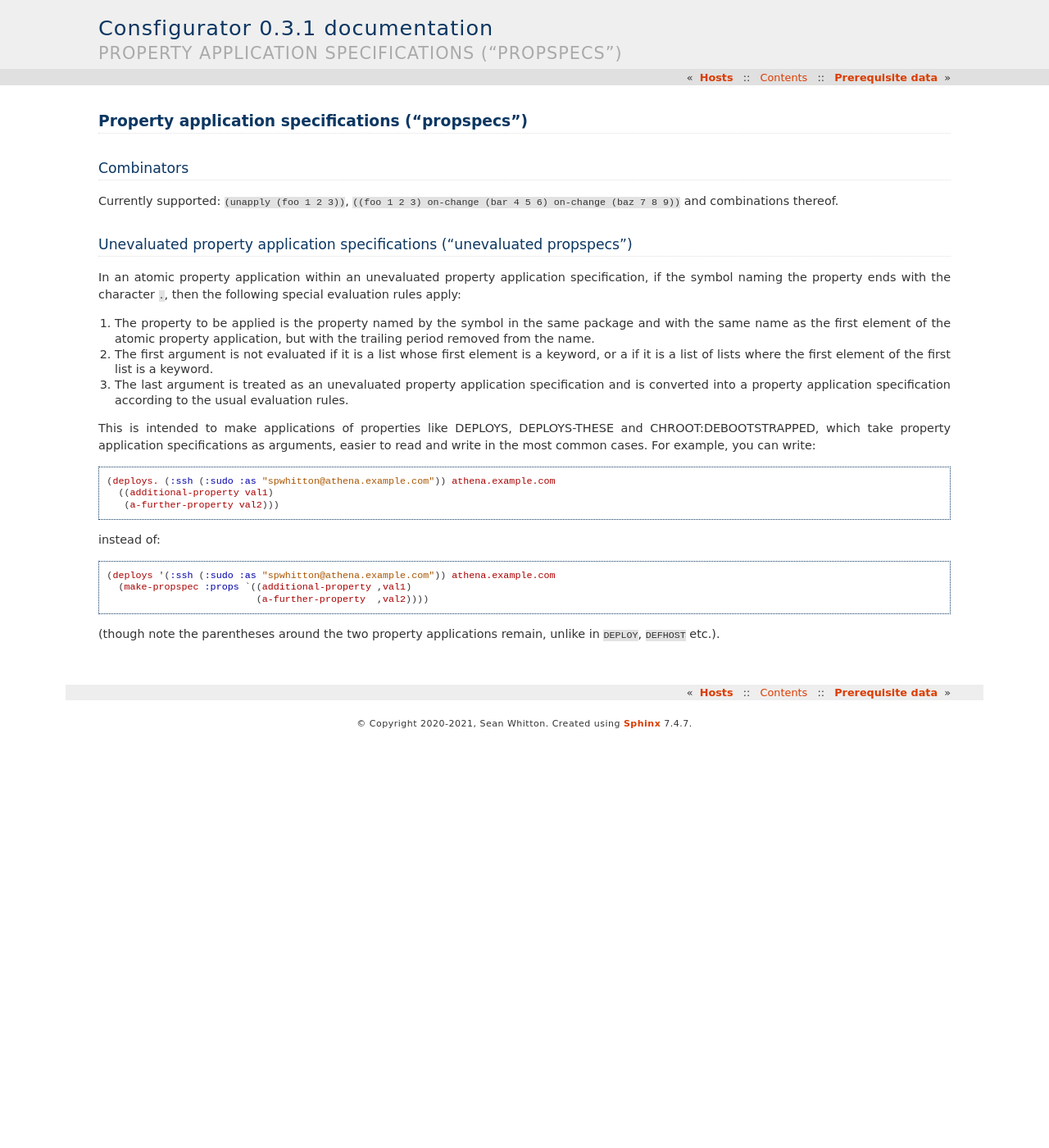
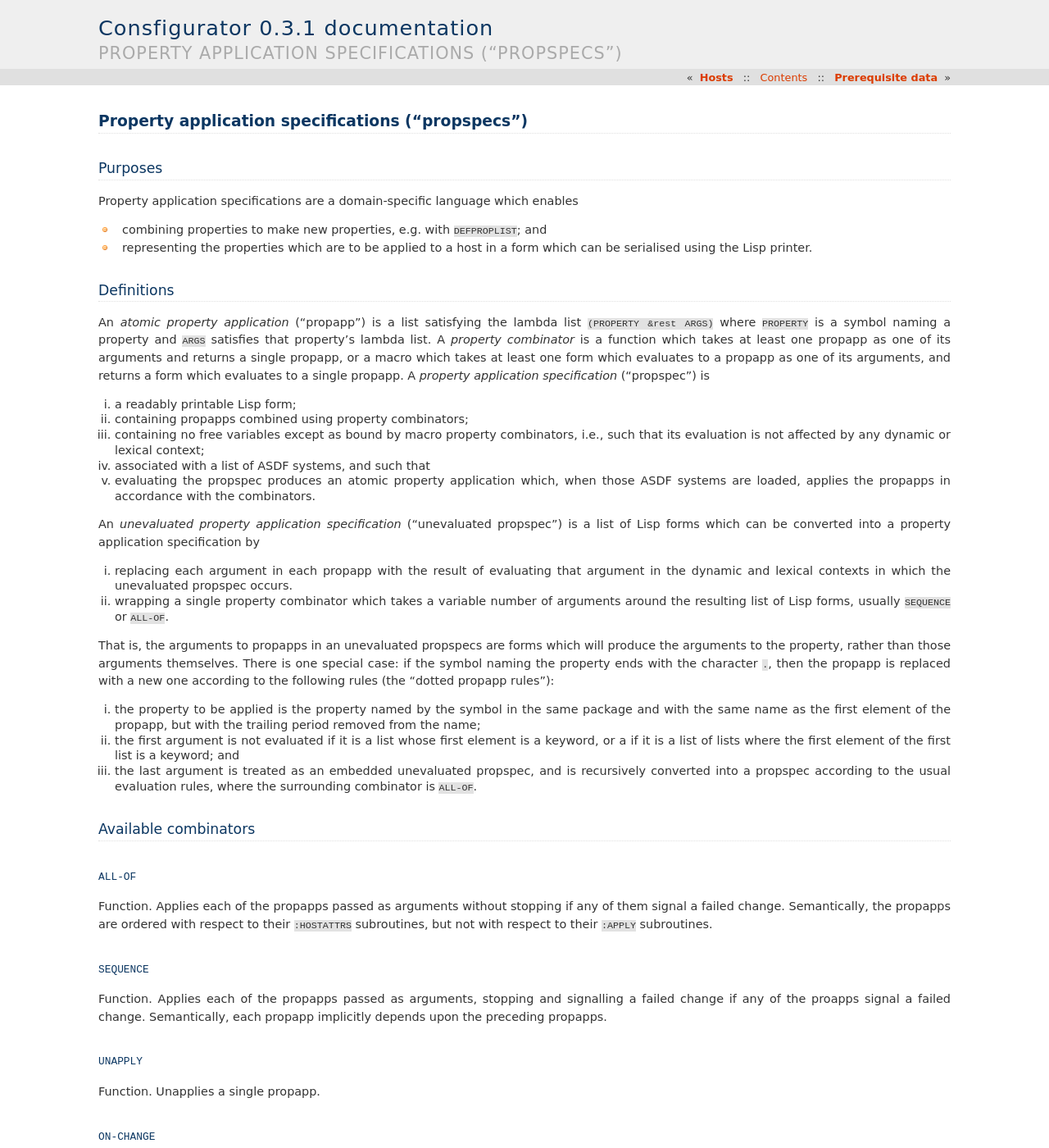
Before and after one commit to spwhitton/consfigurator, a Sphinx documentation site: the page built from doc/propspecs.rst, in a window 1280 px wide and 1400 px high. Shown: the whole window at 82% size. Built offline with Sphinx 7.4.7, drawn with Linux system fonts in a browser that asks for light colours; some of the changed text lies outside the part shown.

Commit message:
design for new propspec DSL
Signed-off-by: Sean Whitton <spwhitton@spwhitton.name>

```diff
--- a/doc/propspecs.rst
+++ b/doc/propspecs.rst
@@ -1,35 +1,117 @@
 Property application specifications ("propspecs")
 =================================================
 
-Combinators
+Purposes
+--------
+
+Property application specifications are a domain-specific language which
+enables
+
+- combining properties to make new properties, e.g. with ``DEFPROPLIST``; and
+
+- representing the properties which are to be applied to a host in a form
+  which can be serialised using the Lisp printer.
+
+Definitions
 -----------
 
-Currently supported: ``(unapply (foo 1 2 3))``, ``((foo 1 2 3) on-change (bar
-4 5 6) on-change (baz 7 8 9))`` and combinations thereof.
+An *atomic property application* ("propapp") is a list satisfying the lambda
+list ``(PROPERTY &rest ARGS)`` where ``PROPERTY`` is a symbol naming a
+property and ``ARGS`` satisfies that property's lambda list.  A *property
+combinator* is a function which takes at least one propapp as one of its
+arguments and returns a single propapp, or a macro which takes at least one
+form which evaluates to a propapp as one of its arguments, and returns a form
+which evaluates to a single propapp.  A *property application specification*
+("propspec") is
 
-Unevaluated property application specifications ("unevaluated propspecs")
--------------------------------------------------------------------------
+i. a readably printable Lisp form;
+ii. containing propapps combined using property combinators;
+iii. containing no free variables except as bound by macro property
+     combinators, i.e., such that its evaluation is not affected by any
+     dynamic or lexical context;
+iv. associated with a list of ASDF systems, and such that
+v. evaluating the propspec produces an atomic property application which, when
+   those ASDF systems are loaded, applies the propapps in accordance with the
+   combinators.
 
-In an atomic property application within an unevaluated property application
-specification, if the symbol naming the property ends with the character
-``.``, then the following special evaluation rules apply:
+An *unevaluated property application specification* ("unevaluated propspec")
+is a list of Lisp forms which can be converted into a property application
+specification by
 
-1. The property to be applied is the property named by the symbol in the same
-   package and with the same name as the first element of the atomic property
-   application, but with the trailing period removed from the name.
+i. replacing each argument in each propapp with the result of evaluating that
+   argument in the dynamic and lexical contexts in which the unevaluated
+   propspec occurs.
+ii. wrapping a single property combinator which takes a variable number of
+    arguments around the resulting list of Lisp forms, usually ``SEQUENCE`` or
+    ``ALL-OF``.
 
-2. The first argument is not evaluated if it is a list whose first element is
-   a keyword, or a if it is a list of lists where the first element of the
-   first list is a keyword.
+That is, the arguments to propapps in an unevaluated propspecs are forms which
+will produce the arguments to the property, rather than those arguments
+themselves.  There is one special case: if the symbol naming the property ends
+with the character ``.``, then the propapp is replaced with a new one
+according to the following rules (the "dotted propapp rules"):
 
-3. The last argument is treated as an unevaluated property application
-   specification and is converted into a property application specification
-   according to the usual evaluation rules.
+i. the property to be applied is the property named by the symbol in the same
+   package and with the same name as the first element of the propapp, but
+   with the trailing period removed from the name;
 
-This is intended to make applications of properties like DEPLOYS,
-DEPLOYS-THESE and CHROOT:DEBOOTSTRAPPED, which take property application
-specifications as arguments, easier to read and write in the most common
-cases.  For example, you can write::
+ii. the first argument is not evaluated if it is a list whose first element is
+    a keyword, or a if it is a list of lists where the first element of the
+    first list is a keyword; and
+
+iii. the last argument is treated as an embedded unevaluated propspec, and is
+     recursively converted into a propspec according to the usual evaluation
+     rules, where the surrounding combinator is ``ALL-OF``.
+
+Available combinators
+---------------------
+
+``ALL-OF``
+~~~~~~~~~~
+
+Function.  Applies each of the propapps passed as arguments without stopping
+if any of them signal a failed change.  Semantically, the propapps are ordered
+with respect to their ``:HOSTATTRS`` subroutines, but not with respect to
+their ``:APPLY`` subroutines.
+
+``SEQUENCE``
+~~~~~~~~~~~~
+
+Function.  Applies each of the propapps passed as arguments, stopping and
+signalling a failed change if any of the proapps signal a failed change.
+Semantically, each propapp implicitly depends upon the preceding propapps.
+
+``UNAPPLY``
+~~~~~~~~~~~
+
+Function.  Unapplies a single propapp.
+
+``ON-CHANGE``
+~~~~~~~~~~~~~
+
+Macro.  Applies properties when attempting to apply the first did not return
+``:NO-CHANGE``.
+
+Remarks
+-------
+
+The conversion of an unevaluated propspec into a propspec must resolve any
+free variable references, except where those will be resolved by macro
+property combinators.
+
+The ``PROPS`` macro converts an unevaluated propspec into a propspec.
+
+The elements of unevaluated propspecs are typically arguments to macros, such
+that the context of evaluation for forms which produce the arguments to the
+propapps is the context in which the call to the containing macro appears.
+The single property combinator which will be wrapped around the list of forms
+depends on the macro.  ``DEFHOST`` uses ``ALL-OF``, while ``DEFPROPLIST`` uses
+``SEQUENCE``.
+
+The dotted propapp rules are intended to make applications of properties like
+``DEPLOYS``, ``DEPLOYS-THESE`` and ``CHROOT:DEBOOTSTRAPPED``, which take
+property application specifications as arguments, easier to read and write in
+the most common cases.  For example, you can write::
 
   (deploys. (:ssh (:sudo :as "spwhitton@athena.example.com")) athena.example.com
     ((additional-property val1)
@@ -41,5 +123,5 @@
     (make-propspec :props `((additional-property ,val1)
                             (a-further-property  ,val2))))
 
-(though note the parentheses around the two property applications remain,
-unlike in ``DEPLOY``, ``DEFHOST`` etc.).
+(though note the parentheses around the two propapps must remain, unlike in
+``DEPLOY``, ``DEFHOST`` etc.).
```
